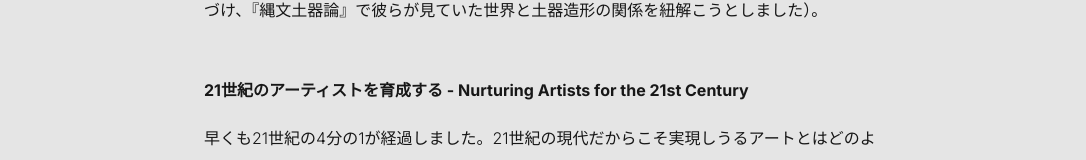
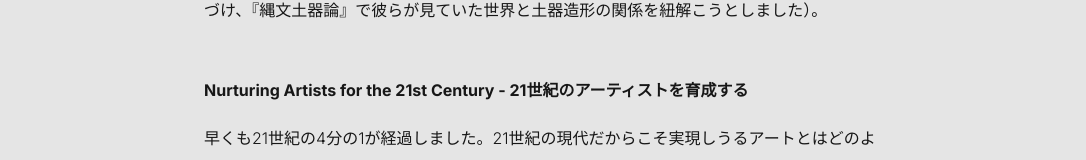
Before and after one commit to wakita-lab/web, a Next.js app: page /about in a window 1280 px wide. Shown: the part 702-862 px from the top of the page, without its empty margins (100-1186 px from the left). Built offline with nearby package versions, Linux system fonts and the light colour scheme.

Commit message:
fix: Swap the order of section heading for improved clarity in About page

```diff
--- a/src/app/about/page.tsx
+++ b/src/app/about/page.tsx
@@ -23,7 +23,7 @@ export default function About() {
 
       <section className="flex flex-col gap-4">
         <h2 className="font-bold">
-          21世紀のアーティストを育成する - Nurturing Artists for the 21st Century
+          Nurturing Artists for the 21st Century - 21世紀のアーティストを育成する
         </h2>
         <p>
           早くも21世紀の4分の1が経過しました。21世紀の現代だからこそ実現しうるアートとはどのようなものなのでしょうか？300年後に語られる2025年当時のアートとはどのようなものになるのでしょうか？慶應義塾大学SFC脇田研究室では次代のアートを切り開く新しいアーティスト／キュレーター／プロデューサーを育成していきます。
```
